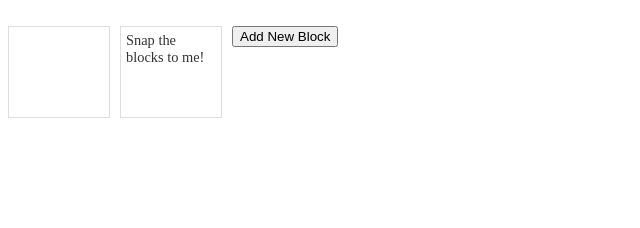
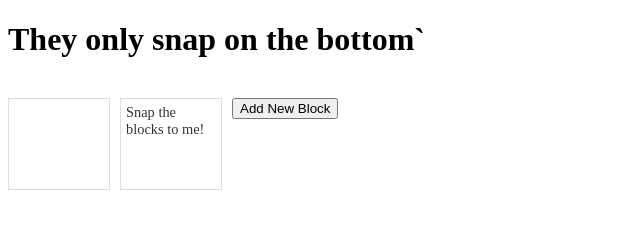
Before and after one commit to zorgtech/zorg-n-drop, a plain HTML site: page index.html in a window 1280 px wide. Shown: the whole page, without its empty margins (0-640 px from the left). Drawn offline with nearby package versions, Linux system fonts and the light colour scheme.

Commit message:
Update index.html

```diff
--- a/index.html
+++ b/index.html
@@ -26,7 +26,7 @@
 </head>
 
 <body>
-
+    <h1>They only snap on the bottom`</h1>
     <br style="clear:both">
 
     <div class="block snapTo ui-widget-content">
```
